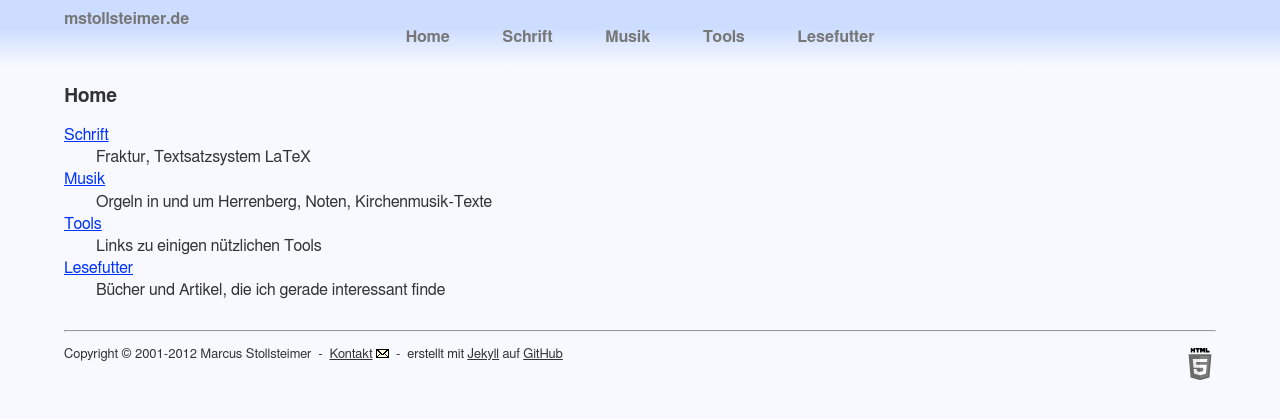
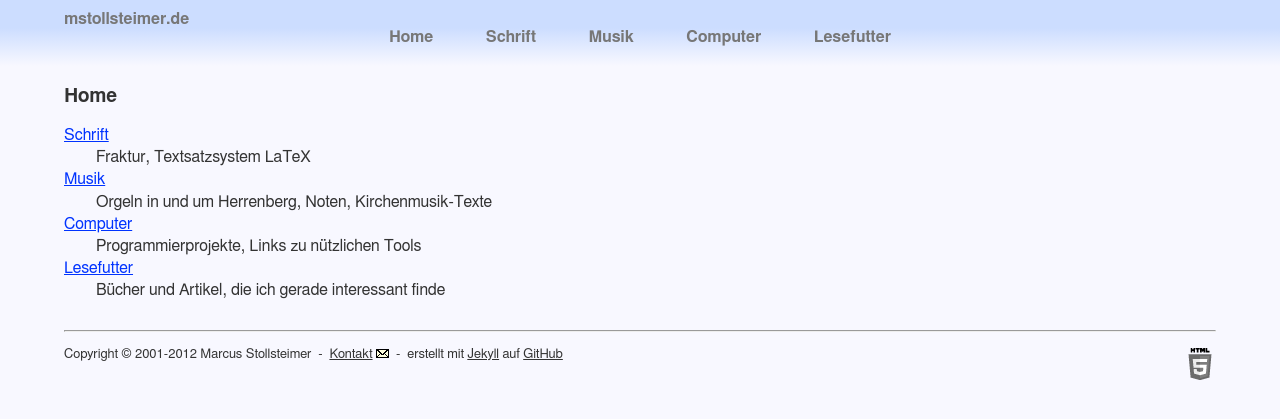
Before and after one commit to stomar/stomar.github.com, a Jekyll site: the page built from index.md, in a window 1280 px wide. Shown: the top 419 px of the page. Built offline with Jekyll 4.4.1, drawn with Linux system fonts in a browser that asks for light colours.

Commit message:
computer/ added

```diff
--- a/_layouts/main.html
+++ b/_layouts/main.html
@@ -28,7 +28,7 @@
     <a href="/index.html">Home</a></li>
   <li{% if urlstring contains "BASEURL/schrift/" %} class="selected"{% endif %}><a href="/schrift/index.html">Schrift</a></li>
   <li{% if urlstring contains "BASEURL/musik/" %} class="selected"{% endif %}><a href="/musik/index.html">Musik</a></li>
-  <li{% if page.url == "/tools.html" %} class="selected"{% endif %}><a href="/tools.html">Tools</a></li>
+  <li{% if urlstring contains "BASEURL/computer/" %} class="selected"{% endif %}><a href="/computer/index.html">Computer</a></li>
   <li{% if page.url == "/lesefutter.html" %} class="selected"{% endif %}><a href="/lesefutter.html">Lesefutter</a></li>
 </ul>
 </nav>
--- a/index.md
+++ b/index.md
@@ -11,9 +11,9 @@ title: Home
 
   : Orgeln in und um Herrenberg, Noten, Kirchenmusik-Texte
 
-[Tools](tools.html)
+[Computer](computer/index.html)
 
-  : Links zu einigen nützlichen Tools
+  : Programmierprojekte, Links zu nützlichen Tools
 
 [Lesefutter](lesefutter.html)
 
```
Also changed, not shown: computer/index.md (added, +34 -0 lines), computer/links.md (renamed from tools.md, +3 -3 lines), tools.html (added, +17 -0 lines).
